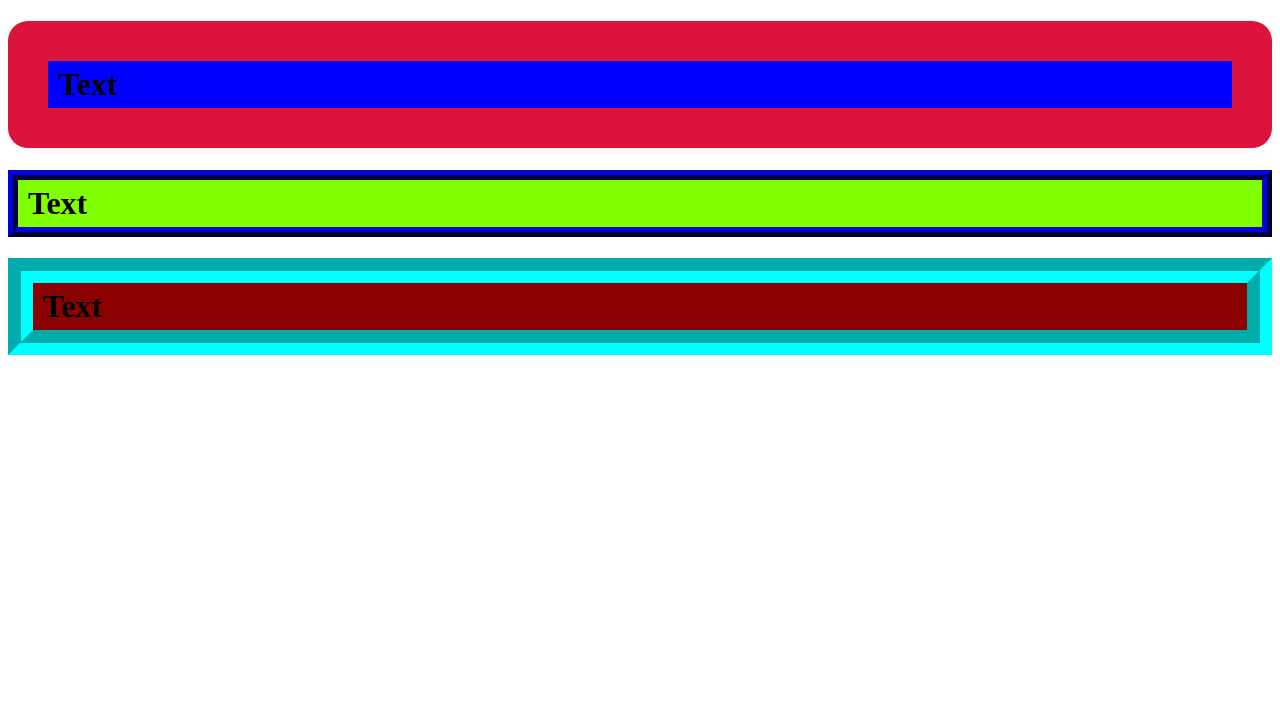
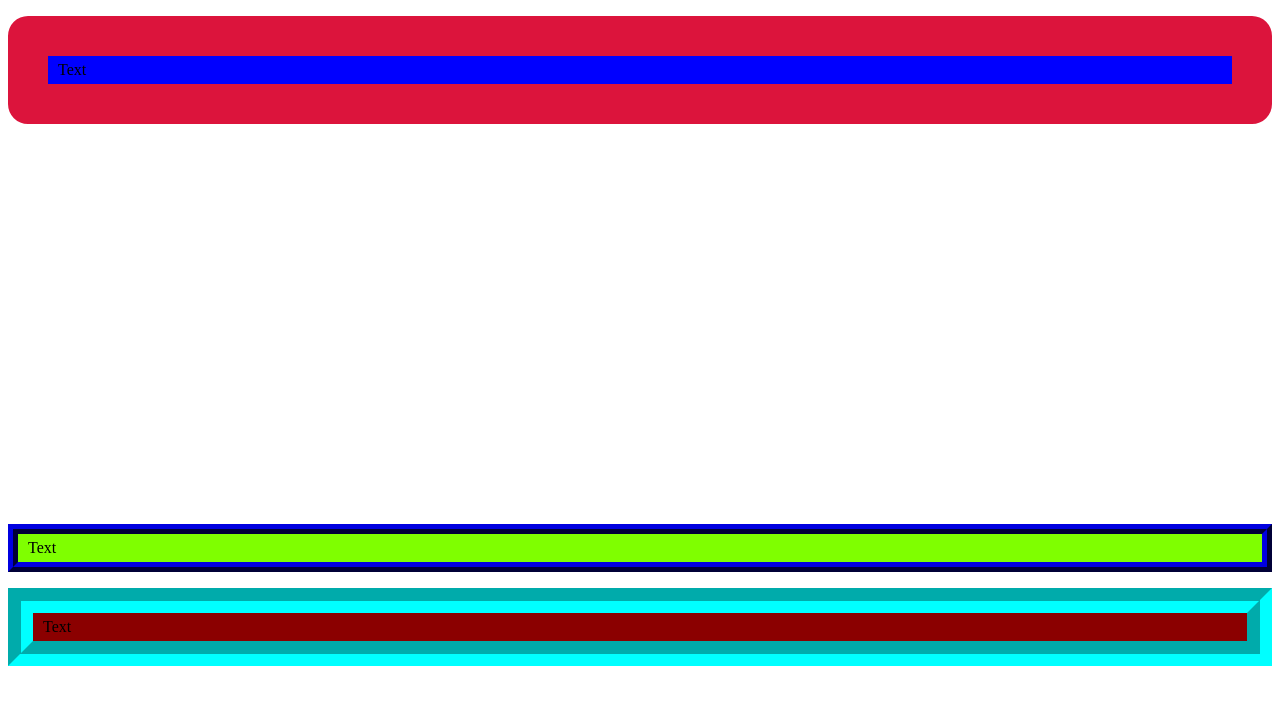
Before and after one commit to Cameron-Ord/knowledgecheck, a plain HTML site: page index.html in a window 1280 px wide. Drawn offline with Linux system fonts and the light colour scheme.

Commit message:
added margin

```diff
--- a/css/style.css
+++ b/css/style.css
@@ -5,6 +5,7 @@ border-style: solid;
 border-color: crimson;
 border-width: 40px;
 border-radius: 20px;
+margin-bottom: 400px;
 }
 
 .class2{
@@ -16,6 +17,7 @@ padding-right: 10px;
 border-style: ridge;
 border-color: darkblue;
 border-width: 10px;
+margin-top: 60px;
 }
 
 
--- a/index.html
+++ b/index.html
@@ -24,8 +24,8 @@
 <body>
 
     <header>
-<h1 class="class1">Text</h1>
-<h1 class="class2">Text</h1>
-<h1 class="class3">Text</h1>
+<p class="class1">Text</p>
+<p class="class2">Text</p>
+<p class="class3">Text</p>
     </header>
 </body>
```
